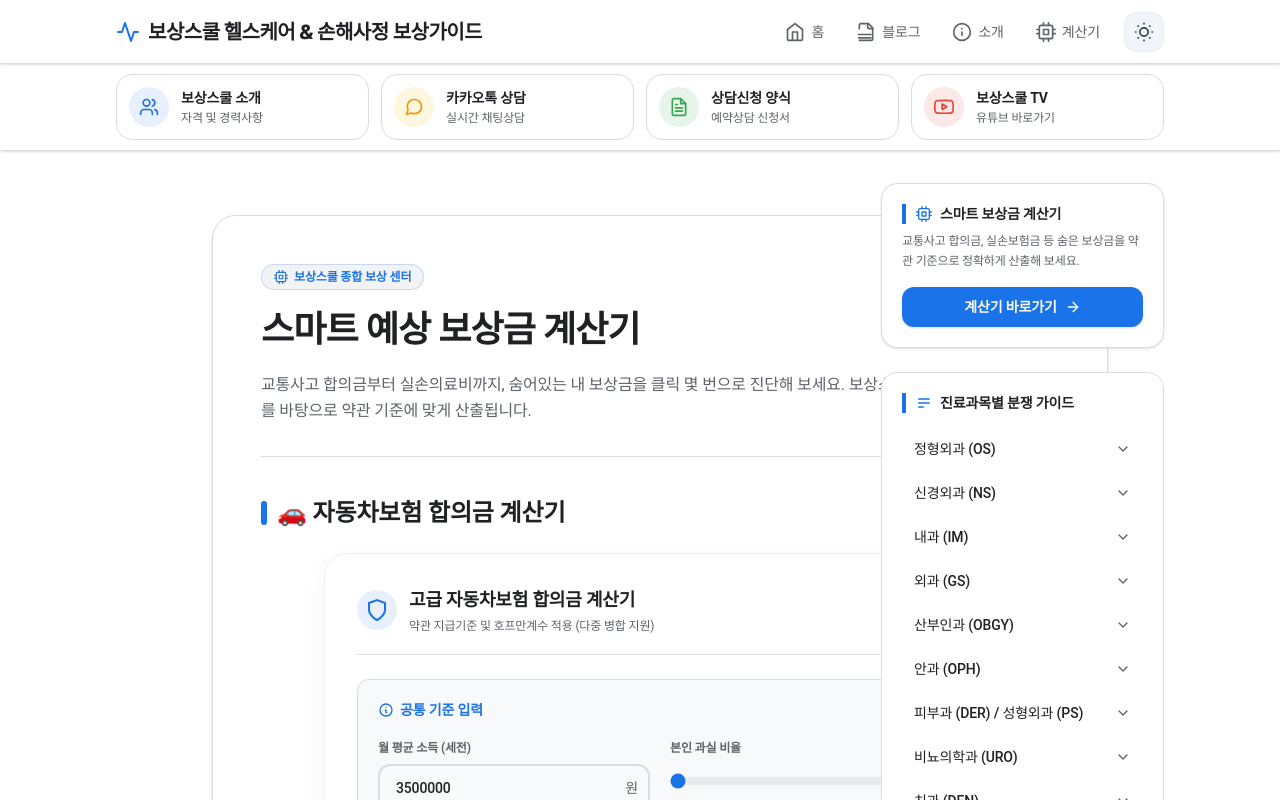
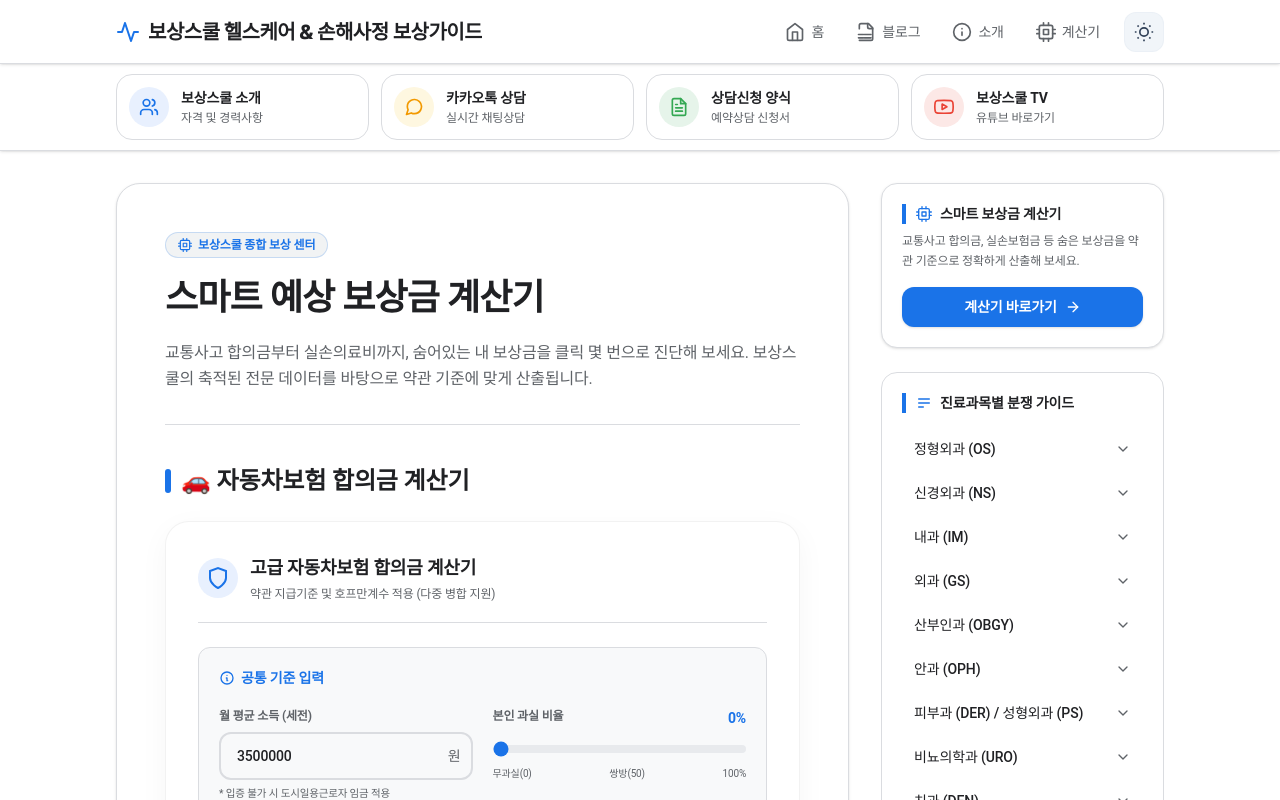
Before and after one commit to ksp-KWON/claimwworks-blog, a Next.js app: page /calculator in a window 1280 px wide. Shown: the top 800 px of the page. Built offline with nearby package versions, Linux system fonts and the light colour scheme.

Commit message:
fix: remove absolute width wrapper from calculator page to prevent sidebar overlap

```diff
--- a/src/app/calculator/page.tsx
+++ b/src/app/calculator/page.tsx
@@ -8,9 +8,9 @@ export const metadata = {
 
 export default function CalculatorPage() {
   return (
-    <div className="mx-auto w-[92vw] xl:w-[85vw] max-w-7xl pt-8 pb-20 px-2 sm:px-5">
+    <>
       {/* 포스팅 박스 (Blog Post 스타일 컨테이너) */}
-      <article className="w-full max-w-4xl mx-auto bg-white dark:bg-[#202124] rounded-3xl p-6 sm:p-10 lg:p-12 border border-[var(--google-border)] shadow-sm">
+      <article className="w-full bg-white dark:bg-[#202124] rounded-3xl p-6 sm:p-10 lg:p-12 border border-[var(--google-border)] shadow-sm">
 
         {/* 1. 페이지 헤더 */}
         <header className="border-b border-[var(--google-border)] pb-8 mb-10">
@@ -52,6 +52,6 @@ export default function CalculatorPage() {
         </section>
 
       </article>
-    </div>
+    </>
   );
 }
```
